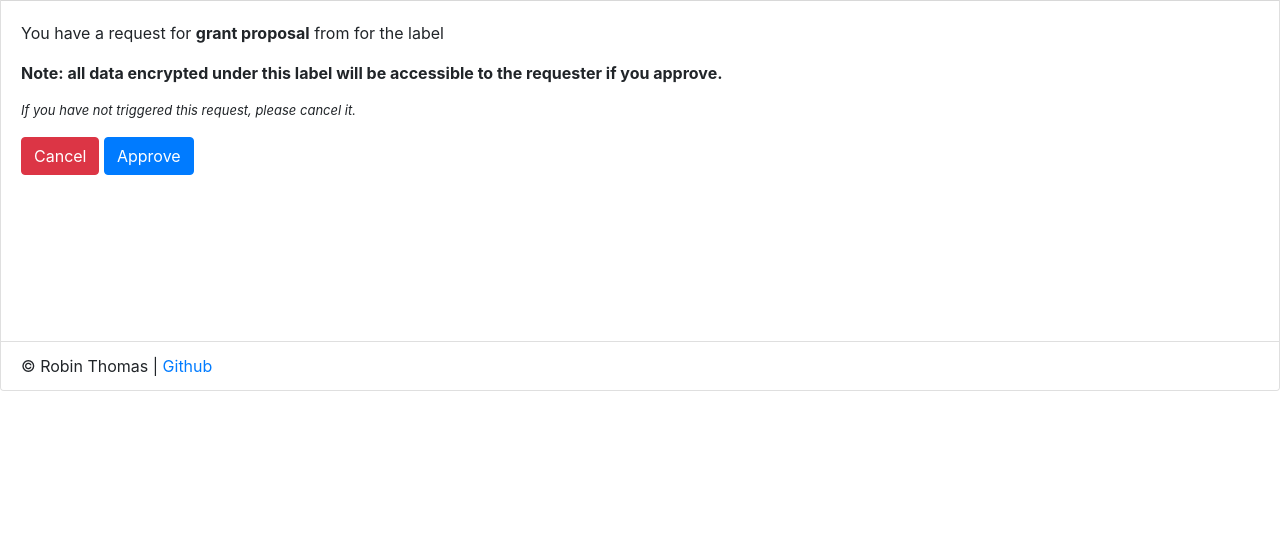
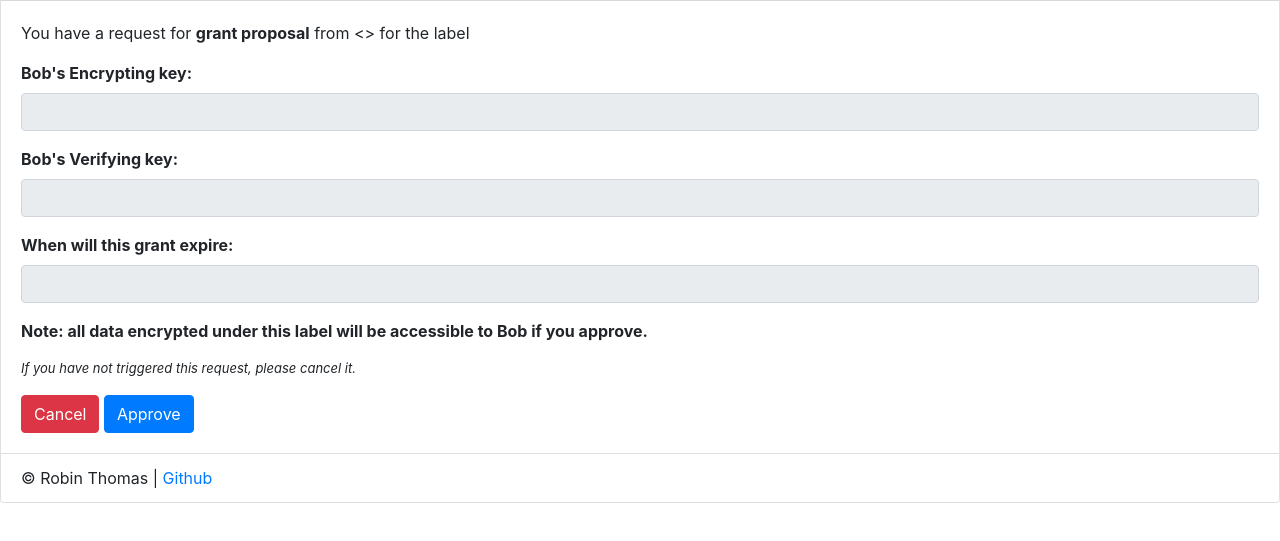
Before and after one commit to robin-thomas/nubox-ext, a browser extension: page extension/grant.html in a window 1280 px wide. Shown: the part 57-598 px from the top of the page. Drawn offline with nearby package versions, Linux system fonts and the light colour scheme.

Commit message:
improve the grant popup ui

```diff
--- a/extension/grant.html
+++ b/extension/grant.html
@@ -4,20 +4,32 @@
       <link rel="stylesheet" href="https://stackpath.bootstrapcdn.com/bootstrap/4.2.1/css/bootstrap.min.css">
       <style>
         #card-nubox-url {font-size:13px}
-        #card-nubox-label {font-weight:bold;}
+        #card-nubox-label {font-weight:bold}
       </style>
     </head>
     <body>
-      <div class="card" style="height:448px">
+      <div class="card" style="height:100%">
         <div class="card-header">
           <img class="card-img-top" src="icons/logo_128x128.png" style="width:32px;height:32px" />
           <span>nuBox</span>
         </div>
         <div class="card-body">
-          <p class="card-text">You have a request for <b>grant proposal</b> from <span id="card-nubox-url"></span> for the label
+          <p class="card-text">You have a request for <b>grant proposal</b> from <<span id="card-nubox-url"></span>> for the label
              <span id="card-nubox-label"></span>
           </p>
-          <p class="card-text" style="font-weight:bold">Note: all data encrypted under this label will be accessible to the requester if you approve.</p>
+          <div class="form-group">
+            <label for="nubox-grant-bek"><b>Bob's Encrypting key:</b></label>
+            <input type="text" class="form-control" id="nubox-grant-bek" placeholder="" readonly>
+          </div>
+          <div class="form-group">
+            <label for="nubox-grant-bvk"><b>Bob's Verifying key:</b></label>
+            <input type="text" class="form-control" id="nubox-grant-bvk" placeholder="" readonly>
+          </div>
+          <div class="form-group">
+            <label for="nubox-grant-exp"><b>When will this grant expire:</b></label>
+            <input type="text" class="form-control" id="nubox-grant-exp" placeholder="" readonly>
+          </div>
+          <p class="card-text" style="font-weight:bold">Note: all data encrypted under this label will be accessible to Bob if you approve.</p>
           <p class="card-text" style="font-size:13px;font-style:italic">If you have not triggered this request, please cancel it.</p>
           <button type="button" class="btn btn-danger" id="nubox-grant-cancel">Cancel</button>
           <button type="button" class="btn btn-primary" id="nubox-grant-confirm">Approve</button>
```
Also changed, not shown: extension/background.js (+6 -2 lines).
